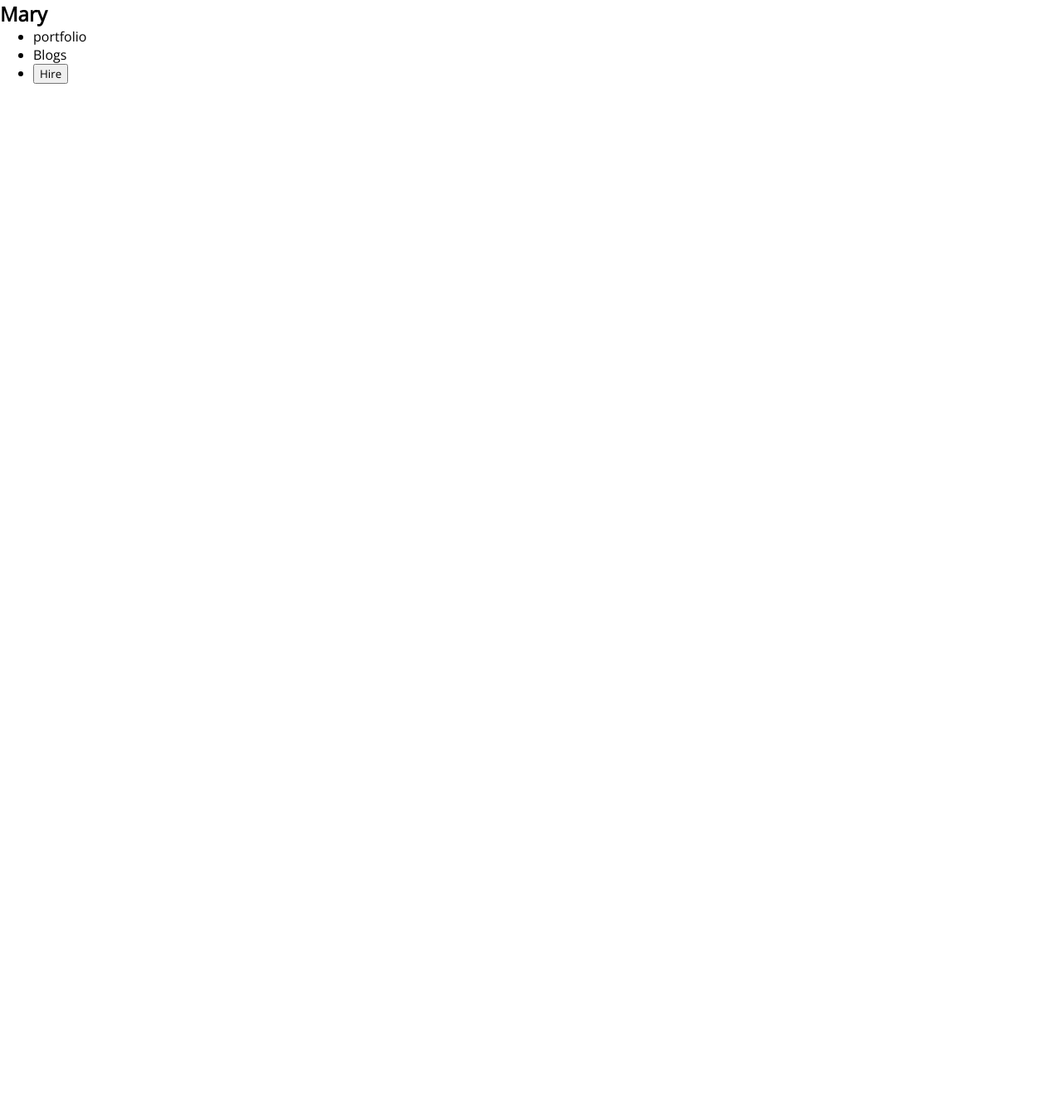
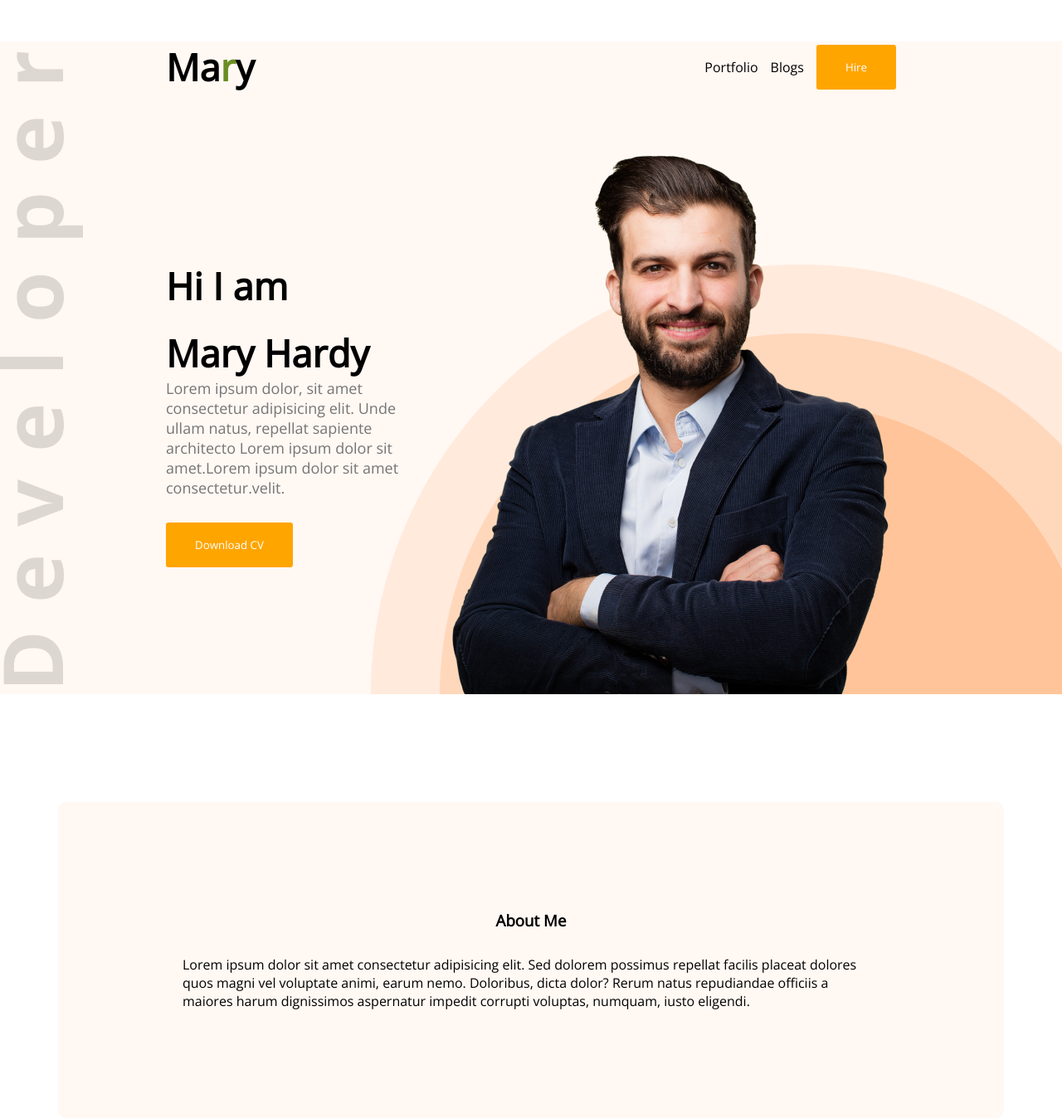
Before and after one commit to Emon143Nerd/developer-portfolio, a plain HTML site: page index.html in a window 1280 px wide. Shown: the whole page at 83% size. Before the commit the page ends 800 px from the top, so only its background shows below. Drawn offline with nearby package versions, Linux system fonts and the light colour scheme.

Commit message:
second commit

```diff
--- a/index.html
+++ b/index.html
@@ -10,19 +10,32 @@
 <link href="https://fonts.googleapis.com/css2?family=Open+Sans&display=swap" rel="stylesheet">
 </head>
 <body>
-  <header>
+  <header class="header">
     <nav>
-      <h2 class="nav-title">Mary</h2>
+      <h2 class="nav-title">Ma<span class="text-primary">r</span>y</h2>
       <ul>
-        <li>portfolio</li>
+        <li>Portfolio</li>
         <li>Blogs</li>
-        <li><button>Hire</button></li>
+        <li><button class="btn-primary">Hire</button></li>
       </ul>
     </nav>
+    <!-- -------------- header banner ------ -->
+    <div class="banner">
+      <div>
+        <h3 class="banner-title">Hi I am</h3>
+        <h1 class="banner-subtitle">Mary Hardy</h1>
+        <p class="banner-desc">Lorem ipsum dolor, sit amet consectetur adipisicing elit. Unde ullam natus, repellat sapiente architecto Lorem ipsum dolor sit amet.Lorem ipsum dolor sit amet consectetur.velit.</p>
+        <button class="btn-primary">Download CV</button>
+      </div>
+      <img src="images/hardy.png" alt="">
+    </div>
   </header>
 
   <main>
-
+    <section class="about">
+      <h3 class="section-title">About Me</h3>
+      <p class="secrion-desc">Lorem ipsum dolor sit amet consectetur adipisicing elit. Sed dolorem possimus repellat facilis placeat dolores quos magni vel voluptate animi, earum nemo. Doloribus, dicta dolor? Rerum natus repudiandae officiis a maiores harum dignissimos aspernatur impedit corrupti voluptas, numquam, iusto eligendi.</p>
+    </section>
   </main>
 
   <footer>
--- a/style.css
+++ b/style.css
@@ -2,3 +2,107 @@
   margin: 0;
   font-family: 'Open Sans', sans-serif;
 }
+
+.text-primary{
+  color: olivedrab;
+}
+
+.btn-primary{
+  color:white;
+  background: orange;
+  text-align: center;
+  padding: 18px 35px;
+  cursor: pointer;
+  border: 0;
+  border-radius: 3px;
+
+  -webkit-border-radius: 3px;
+  -moz-border-radius: 3px;
+  -ms-border-radius: 3px;
+  -o-border-radius: 3px;
+}
+
+.header
+{
+  background: #fff8f3;
+  background-image: url('images/header_bg.png'), url(images/developer.png);
+  background-repeat: no-repeat;
+  background-position:bottom right, left;
+}
+
+nav{
+  display: flex;
+  justify-content: space-between;
+  margin: 50px 200px;
+}
+
+nav ul{
+  display: flex;
+  align-items: center;
+}
+
+nav li{
+  list-style: none;
+  margin-left: 15px;
+  cursor: pointer;
+}
+
+.nav-title{
+  font-weight: 800;
+  font-size: 45px;
+}
+
+
+/* ---------- banner styles ------- */
+
+.banner{
+  display: flex;
+  align-items: center;
+  margin: 0 200px;
+}
+
+.banner-title{
+  font-weight: 600;
+  font-size: 45px;
+  margin-bottom: 20px;
+}
+
+.banner-subtitle{
+ font-size: 45px;
+ font-weight: 700;
+}
+
+.banner-desc{
+  font-size:18px ;
+  color: #757575;
+  margin-bottom: 30px;
+}
+
+
+main{
+  max-width: 1140px;
+  margin: 0 auto;
+}
+/* --------- about section styles _----------- */
+
+.about{
+  margin-top: 130px;
+  background-color: #fff8f3;
+  border-radius: 10px;
+  padding: 130px 150px;
+  -webkit-border-radius: 10px;
+  -moz-border-radius: 10px;
+  -ms-border-radius: 10px;
+  -o-border-radius: 10px;
+}
+
+.section-title{
+  text-align: center;
+  margin-bottom: 30px;
+}
+
+.section-desc{
+  color: #757575;
+  font-size: 18px;
+  margin-bottom: 30px;
+}
```
